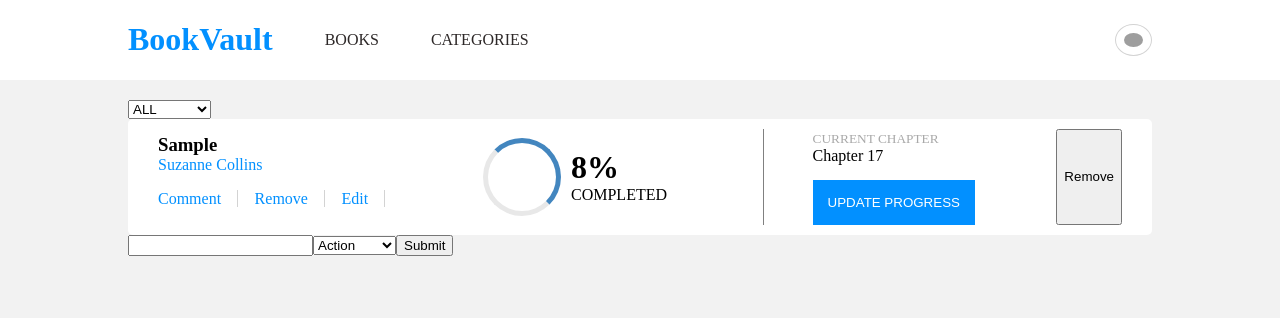
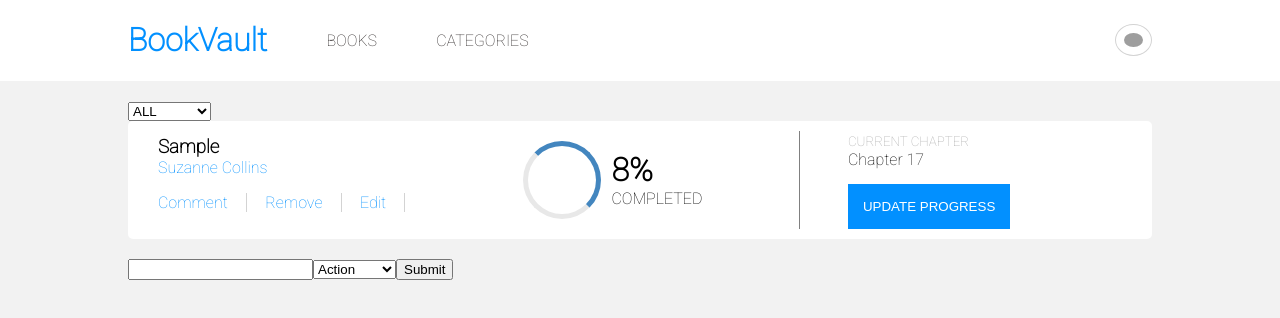
Before and after one commit to Moreneecoder/bookstore, a React (Create React App) app: page / in a window 1280 px wide. Both pictures are taken after typing "Sample" into the empty fields and a click on the button "Submit". Shown: the top 318 px of the page. Built offline with nearby package versions, Linux system fonts and the light colour scheme; grey boxes are pictures that could not be loaded.

Commit message:
Add google font

```diff
--- a/public/index.html
+++ b/public/index.html
@@ -3,6 +3,9 @@
   <head>
     <meta charset="utf-8" />
     <link rel="icon" href="%PUBLIC_URL%/favicon.ico" />
+    <link rel="preconnect" href="https://fonts.googleapis.com">
+    <link rel="preconnect" href="https://fonts.gstatic.com" crossorigin>
+    <link href="https://fonts.googleapis.com/css2?family=Roboto:wght@100&display=swap" rel="stylesheet">
     <meta name="viewport" content="width=device-width, initial-scale=1" />
     <meta name="theme-color" content="#000000" />
     <meta
--- a/src/components/Book.js
+++ b/src/components/Book.js
@@ -13,7 +13,14 @@
 
         <p className="book-actions main-text-color">
           <span>Comment</span>
-          <span>Remove</span>
+          <span
+            role="button"
+            tabIndex={0}
+            onKeyDown={() => handleClick(book)}
+            onClick={() => handleClick(book)}
+          >
+            Remove
+          </span>
           <span>Edit</span>
         </p>
       </div>
@@ -31,8 +38,6 @@
         <p>Chapter 17</p>
         <button className="update-btn main-bg-color" type="button">UPDATE PROGRESS</button>
       </div>
-
-      <button type="button" onClick={() => handleClick(book)}>Remove</button>
     </div>
 
   // <tr className="Book">
--- a/src/stylesheets/Booky.css
+++ b/src/stylesheets/Booky.css
@@ -4,6 +4,7 @@
   background-color: white;
   padding: 10px 30px;
   border-radius: 5px;
+  margin-bottom: 20px;
 }
 
 .book-actions span {
--- a/src/stylesheets/index.css
+++ b/src/stylesheets/index.css
@@ -2,6 +2,7 @@
   background-color: rgba(0, 0, 0, 0.05);
   margin: 0;
   padding: 0;
+  font-family: 'Roboto', sans-serif;
 }
 
 .main-text-color {
```
